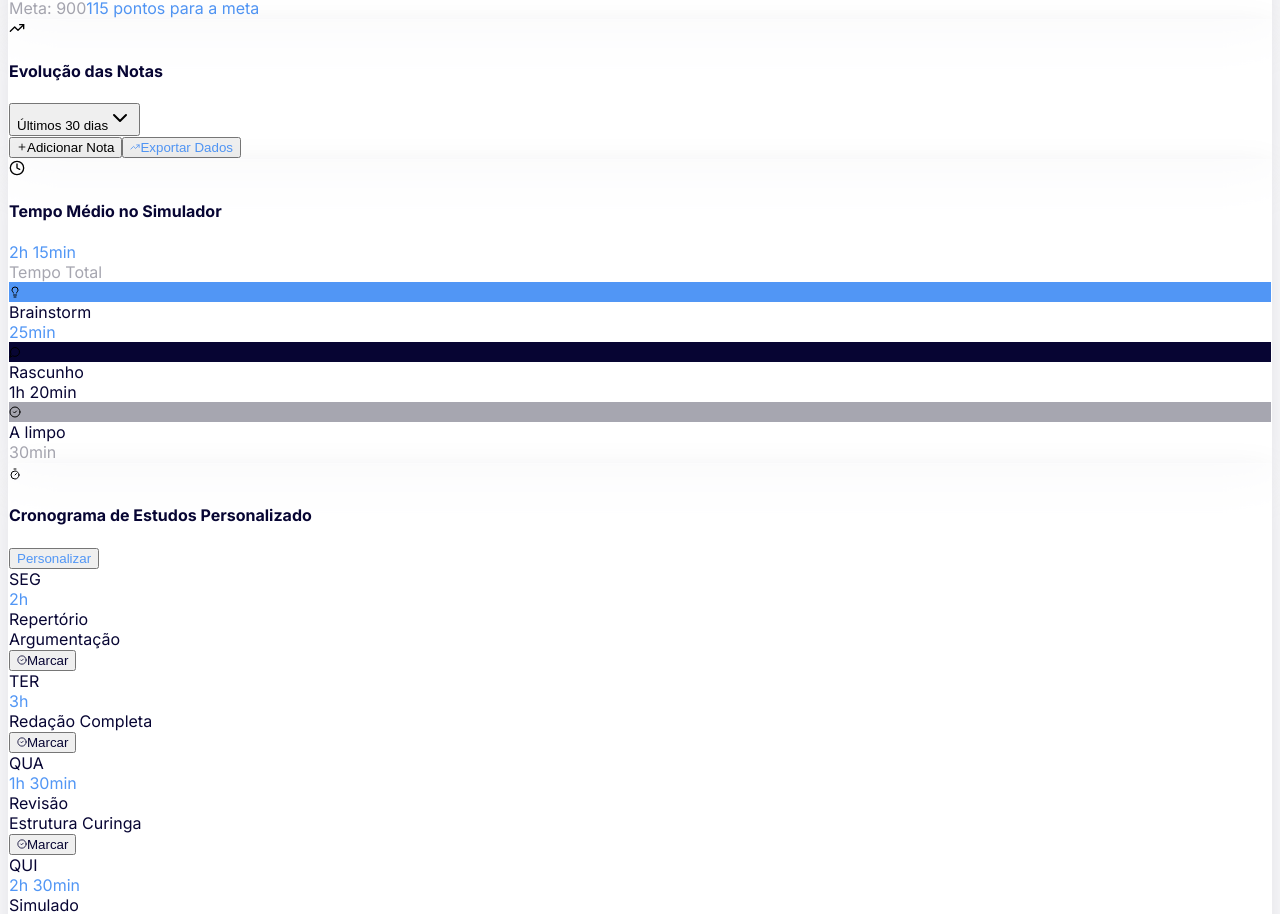
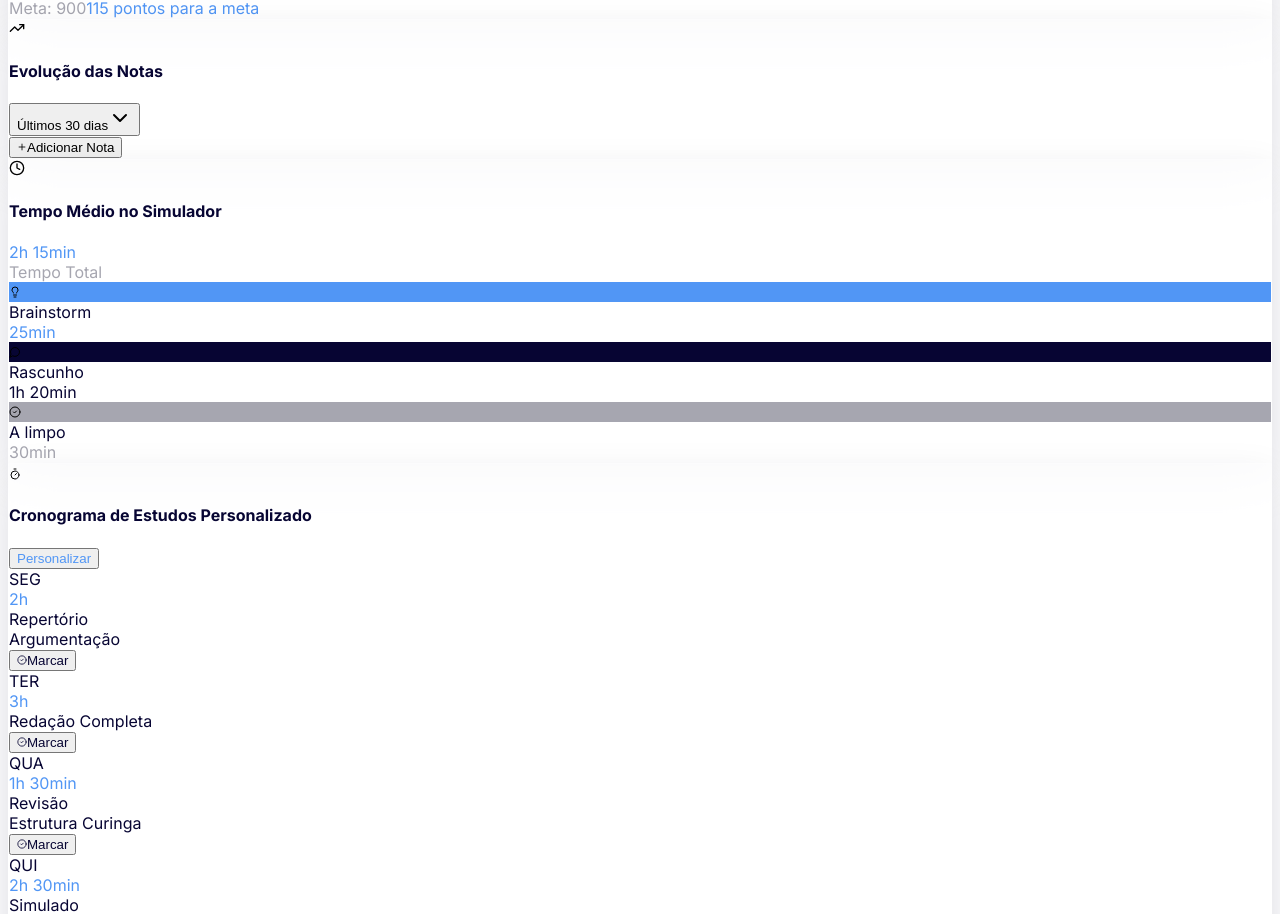
Before and after one commit to LucasBrigidoc/Dissert_IA, a React (Vite) app in the folder client/: page /dashboard in a window 1280 px wide. Shown: the part 2513-3427 px from the top of the page. Built offline with nearby package versions, Linux system fonts and the light colour scheme; a web font is replaced by a local one.

Commit message:
Restored to '9201d20867b129ce3aa964a54b8d3f5d7ce83018'
Replit-Restored-To: 9201d20867b129ce3aa964a54b8d3f5d7ce83018

```diff
--- a/client/src/pages/dashboard.tsx
+++ b/client/src/pages/dashboard.tsx
@@ -917,8 +917,8 @@ export default function Dashboard() {
               </ResponsiveContainer>
             </div>
 
-            {/* Add Score Button and Export Button */}
-            <div className="mt-4 flex justify-center gap-3">
+            {/* Add Score Button */}
+            <div className="mt-4 flex justify-center">
               <Dialog open={showAddScore} onOpenChange={setShowAddScore}>
                 <DialogTrigger asChild>
                   <Button
@@ -931,16 +931,6 @@ export default function Dashboard() {
                   </Button>
                 </DialogTrigger>
               </Dialog>
-              <Button
-                size="sm"
-                variant="outline"
-                className="text-bright-blue border-bright-blue/30 hover:bg-bright-blue/10 hover:border-bright-blue"
-                data-testid="button-export-scores"
-                onClick={() => console.log('Exportar notas')}
-              >
-                <TrendingUp size={10} className="mr-1" />
-                Exportar Dados
-              </Button>
             </div>
           </LiquidGlassCard>
 
```
Also changed, not shown: attached_assets/targeted_element_1756852208556.png (deleted).
